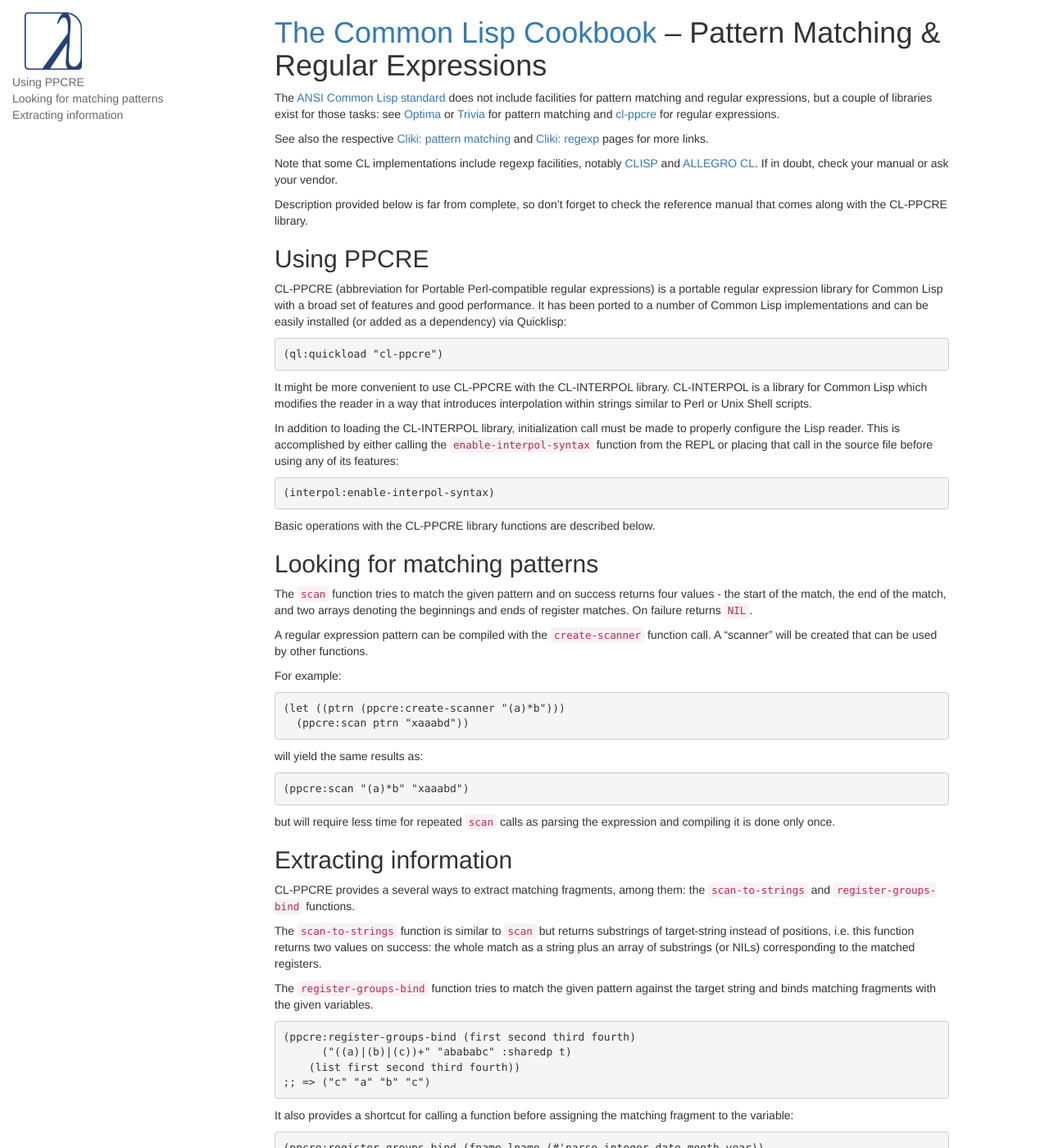
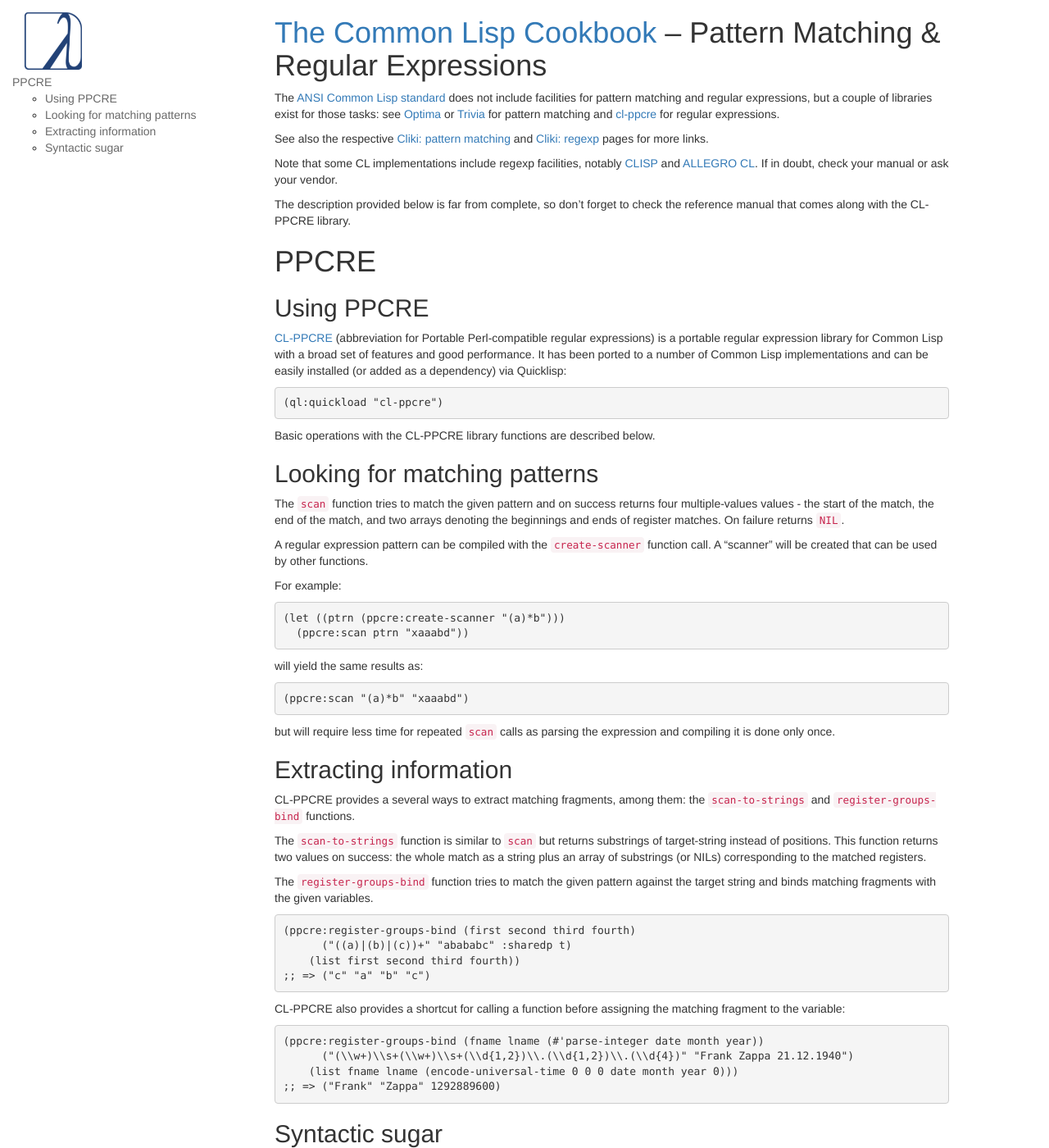
Before and after one commit to LispCookbook/cl-cookbook, a Jekyll site: the page built from pattern_matching.md, in a window 1280 px wide and 1400 px high. Shown: the whole window at 82% size. Built offline with Jekyll 4.4.1, drawn with Linux system fonts in a browser that asks for light colours; some of the changed text lies outside the part shown.

Commit message:
added changes requested by reviewers, also added links to cl-interpol, cl21, and updated links to cl-ppcre

```diff
--- a/pattern_matching.md
+++ b/pattern_matching.md
@@ -8,7 +8,7 @@
 expressions, but a couple of libraries exist for those tasks: see
 [Optima](https://github.com/m2ym/optima) or
 [Trivia](https://github.com/guicho271828/trivia) for pattern matching
-and [cl-ppcre](http://weitz.de/cl-ppcre/) for regular expressions.
+and [cl-ppcre](https://github.com/edicl/cl-ppcre) for regular expressions.
 
 See also the respective
 [Cliki: pattern matching](http://www.cliki.net/pattern%20matching) and
@@ -19,35 +19,23 @@
 [ALLEGRO CL](https://franz.com/support/documentation/current/doc/regexp.htm). If
 in doubt, check your manual or ask your vendor.
 
-Description provided below is far from complete, so don't forget to
-check the reference manual that comes along with the CL-PPCRE library.
+The description provided below is far from complete, so don't forget
+to check the reference manual that comes along with the CL-PPCRE
+library.
 
+# PPCRE
 
 ## Using PPCRE
 
-CL-PPCRE (abbreviation for Portable Perl-compatible regular
-expressions) is a portable regular expression library for Common Lisp
-with a broad set of features and good performance. It has been ported
-to a number of Common Lisp implementations and can be easily installed
-(or added as a dependency) via Quicklisp:
+[CL-PPCRE](https://github.com/edicl/cl-ppcre) (abbreviation for
+Portable Perl-compatible regular expressions) is a portable regular
+expression library for Common Lisp with a broad set of features and
+good performance. It has been ported to a number of Common Lisp
+implementations and can be easily installed (or added as a dependency)
+via Quicklisp:
 
 ~~~lisp
 (ql:quickload "cl-ppcre")
-~~~
-
-It might be more convenient to use CL-PPCRE with the CL-INTERPOL
-library. CL-INTERPOL is a library for Common Lisp which modifies the
-reader in a way that introduces interpolation within strings similar
-to Perl or Unix Shell scripts.
-
-In addition to loading the CL-INTERPOL library, initialization call
-must be made to properly configure the Lisp reader. This is
-accomplished by either calling the `enable-interpol-syntax` function
-from the REPL or placing that call in the source file before using any
-of its features:
-
-~~~lisp
-(interpol:enable-interpol-syntax)
 ~~~
 
 Basic operations with the CL-PPCRE library functions are described
@@ -57,9 +45,9 @@
 ## Looking for matching patterns
 
 The `scan` function tries to match the given pattern and on success
-returns four values - the start of the match, the end of the match,
-and two arrays denoting the beginnings and ends of register
-matches. On failure returns `NIL`.
+returns four multiple-values values - the start of the match, the end
+of the match, and two arrays denoting the beginnings and ends of
+register matches. On failure returns `NIL`.
 
 A regular expression pattern can be compiled with the `create-scanner`
 function call. A "scanner" will be created that can be used by other
@@ -88,7 +76,7 @@
 them: the `scan-to-strings` and `register-groups-bind` functions.
 
 The `scan-to-strings` function is similar to `scan` but returns
-substrings of target-string instead of positions, i.e. this function
+substrings of target-string instead of positions. This function
 returns two values on success: the whole match as a string plus an
 array of substrings (or NILs) corresponding to the matched registers.
 
@@ -103,8 +91,8 @@
 ;; => ("c" "a" "b" "c")
 ~~~
 
-It also provides a shortcut for calling a function before assigning
-the matching fragment to the variable:
+CL-PPCRE also provides a shortcut for calling a function before
+assigning the matching fragment to the variable:
 
 ~~~lisp
 (ppcre:register-groups-bind (fname lname (#'parse-integer date month year))
@@ -112,3 +100,24 @@
     (list fname lname (encode-universal-time 0 0 0 date month year 0)))
 ;; => ("Frank" "Zappa" 1292889600)
 ~~~
+
+## Syntactic sugar
+
+It might be more convenient to use CL-PPCRE with the
+[CL-INTERPOL](https://github.com/edicl/cl-interpol)
+library. CL-INTERPOL is a library for Common Lisp which modifies the
+reader in a way that introduces interpolation within strings similar
+to Perl, Scala, or Unix Shell scripts.
+
+In addition to loading the CL-INTERPOL library, initialization call
+must be made to properly configure the Lisp reader. This is
+accomplished by either calling the `enable-interpol-syntax` function
+from the REPL or placing that call in the source file before using any
+of its features:
+
+~~~lisp
+(interpol:enable-interpol-syntax)
+~~~
+
+A lot more syntax sugar is introduced by the [cl21](cl21.html) project
+but in a somewhat more intrusive way.
```
